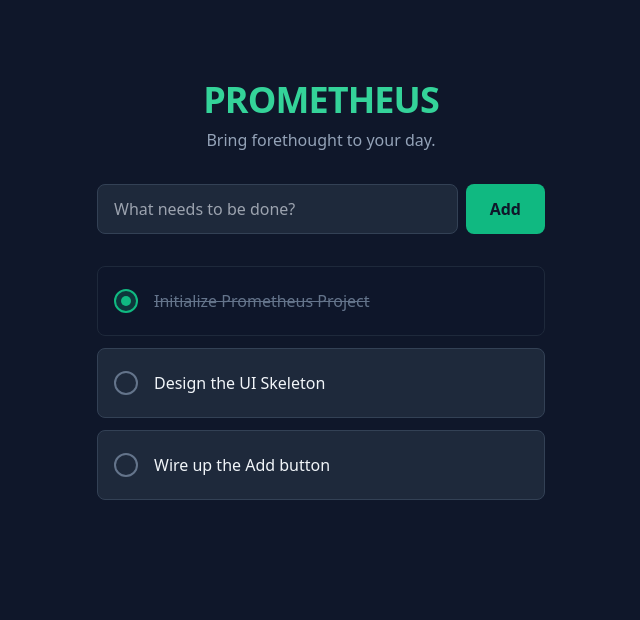
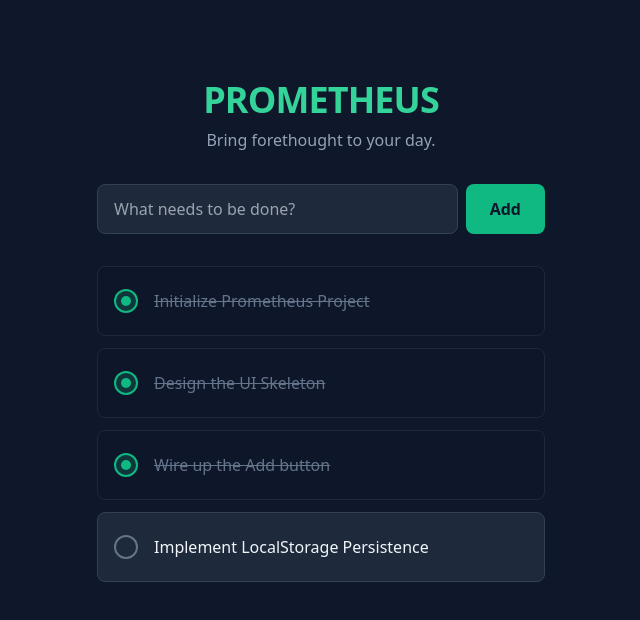
Before and after one commit to heywowyou/prometheus, a React (Vite) app: page / in a window 1280 px wide. Shown: the top 620 px of the page, without its empty margins (319-959 px from the left). Built offline with nearby package versions, Linux system fonts and the light colour scheme.

Commit message:
Update todos useState to load from local storage if available

```diff
--- a/src/App.jsx
+++ b/src/App.jsx
@@ -1,12 +1,20 @@
 import { useState } from "react";
 
 function App() {
-  // List of tasks
-  const [todos, setTodos] = useState([
-    { id: 1, text: "Initialize Prometheus Project", completed: true },
-    { id: 2, text: "Design the UI Skeleton", completed: false },
-    { id: 3, text: "Wire up the Add button", completed: false },
-  ]);
+  // Load from LocalStorage if available, otherwise use defaults
+  const [todos, setTodos] = useState(() => {
+    const saved = localStorage.getItem("prometheus-todos");
+    if (saved) {
+      return JSON.parse(saved);
+    } else {
+      return [
+        { id: 1, text: "Initialize Prometheus Project", completed: true },
+        { id: 2, text: "Design the UI Skeleton", completed: true },
+        { id: 3, text: "Wire up the Add button", completed: true },
+        { id: 4, text: "Implement LocalStorage Persistence", completed: false },
+      ];
+    }
+  });
 
   // Text currently being typed
   const [input, setInput] = useState("");
```
